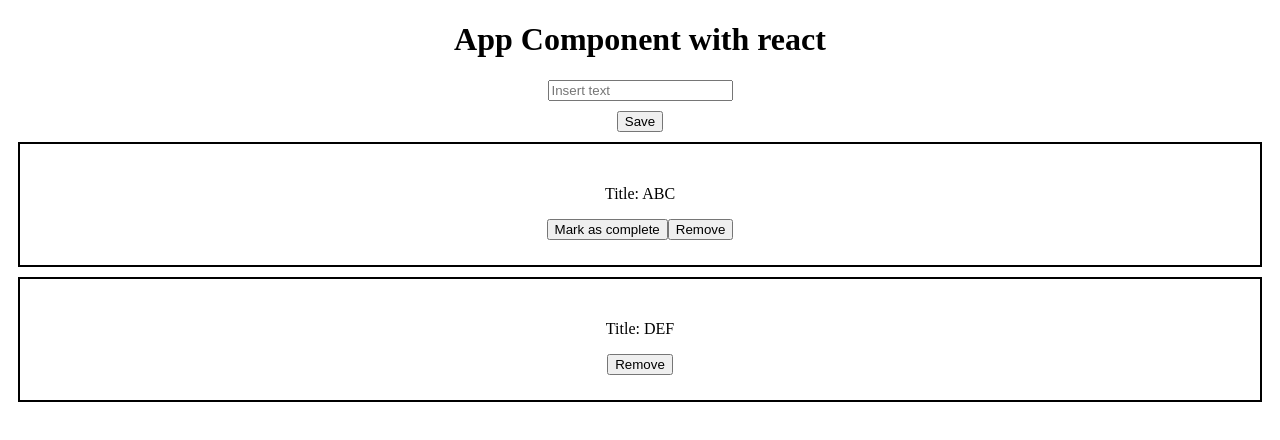
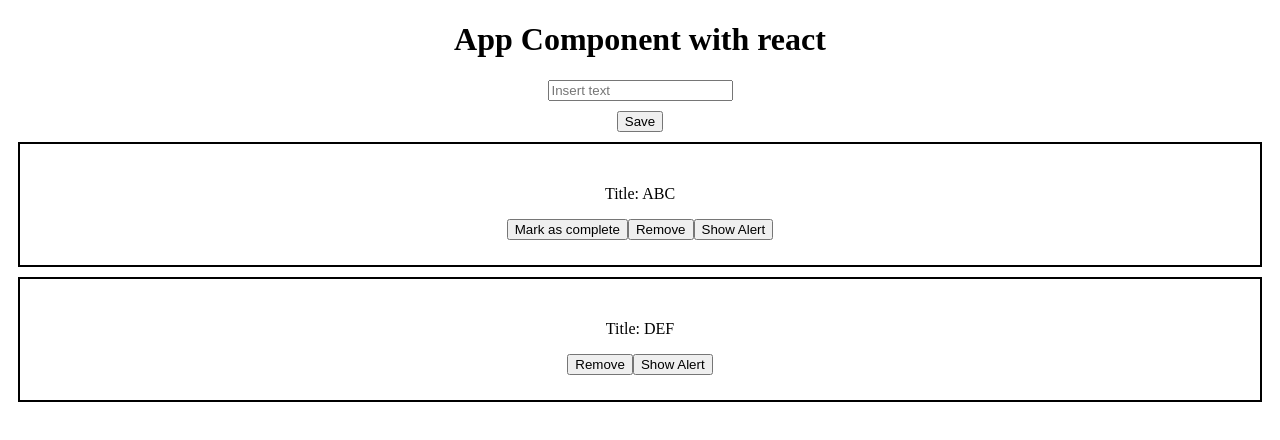
Before and after one commit to warispersonal/Building-Modern-Projects-with-React, a React app: page / in a window 1280 px wide. Shown: the top 440 px of the page. Built offline with nearby package versions, Linux system fonts and the light colour scheme.

Commit message:
Add redux-thunk

```diff
--- a/package.json
+++ b/package.json
@@ -28,6 +28,7 @@
     "react": "^17.0.2",
     "react-dom": "^17.0.2",
     "react-redux": "^7.2.6",
-    "redux": "^4.1.2"
+    "redux": "^4.1.2",
+    "redux-thunk": "^2.4.1"
   }
 }
--- a/src/app/components/todo/SingleTodo.js
+++ b/src/app/components/todo/SingleTodo.js
@@ -1,8 +1,9 @@
 import React from 'react';
 import {connect} from 'react-redux';
 import {removeTodo} from '../../../store/action/todo'
+import {showAlert} from "@/todo/todoThunk";
 
-const SingleTodo = ({todo, removeTodo}) =>{
+const SingleTodo = ({todo, removeTodo, showAlert}) =>{
     const {text, isComplete} = todo
     return(
         <div style={{border: "2px solid black", margin:'10px', padding:"25px"}}>
@@ -11,6 +12,8 @@ const SingleTodo = ({todo, removeTodo}) =>{
                 {isComplete ? "" : <button>Mark as complete</button>}
 
                 <button onClick={()=>removeTodo(text)}>Remove</button>
+
+                <button onClick={()=>showAlert(text)}>Show Alert</button>
             </div>
         </div>
     )
@@ -18,7 +21,8 @@ const SingleTodo = ({todo, removeTodo}) =>{
 
 const mapDispatchToProps = (dispatch) =>{
     return{
-        removeTodo: text => dispatch(removeTodo(text))
+        removeTodo: text => dispatch(removeTodo(text)),
+        showAlert: text => dispatch(showAlert(text))
     }
 }
 
--- /dev/null
+++ b/src/app/components/todo/todoThunk.js
@@ -0,0 +1,3 @@
+export const showAlert = (text) => () =>{
+    alert("Show message: " + text)
+}
--- a/src/store/store.js
+++ b/src/store/store.js
@@ -1,4 +1,8 @@
-import {createStore} from "redux";
+import {createStore, applyMiddleware} from "redux";
 import {rootReducer} from "./rootReducer";
+import thunkMiddleware from 'redux-thunk';
 
-export const store = createStore(rootReducer);
+export const store = createStore(
+    rootReducer,
+    applyMiddleware(thunkMiddleware)
+);
```
Also changed, not shown: 1 other file (tests, documents, lock files or other folders).
